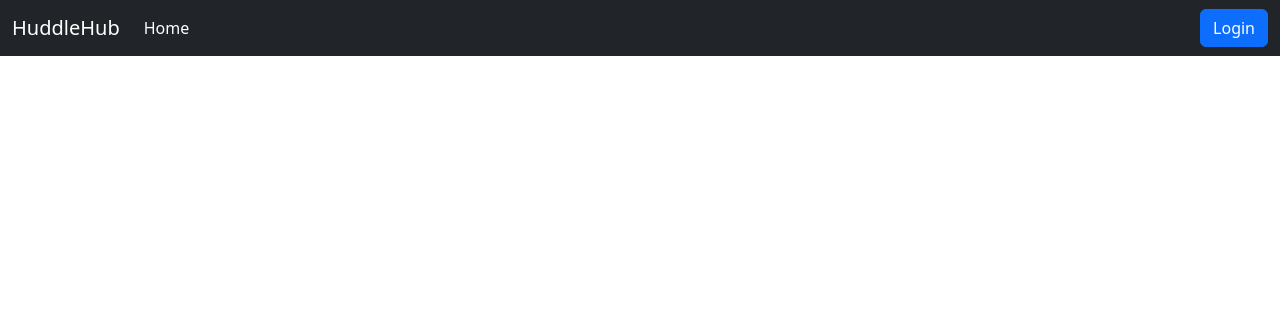
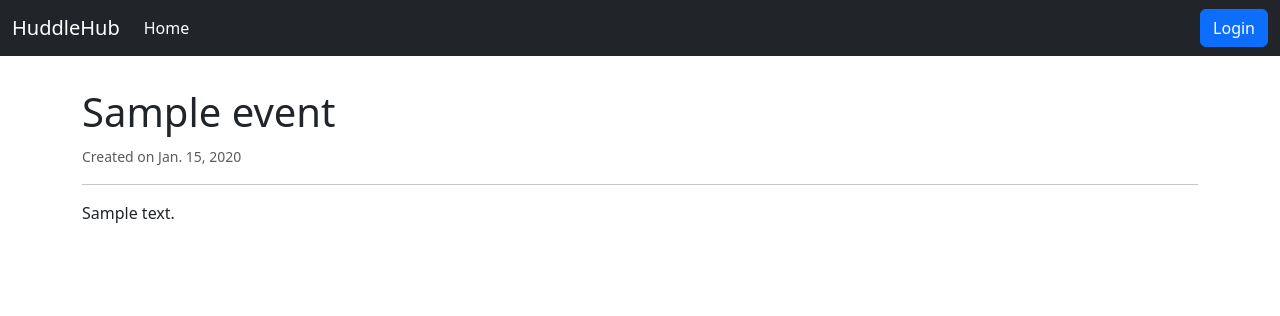
Before and after one commit to waffledood/huddle-hub, a Django app: template backend/templates/event.html in a window 1280 px wide. Shown: the top 316 px of the page. Run offline with Django 4.2, Linux system fonts and the light colour scheme; the template is opened without the code that fills it: values that come from a table or form of the project are taken from there, others are empty; tables that the repository leaves empty hold one stand-in row (values such as "Sample post").

Commit message:
Implement content of event.html

```diff
--- a/backend/templates/event.html
+++ b/backend/templates/event.html
@@ -2,5 +2,15 @@
 
 {% block body %}
 <main class="container">
+  <div class="mt-3">
+    <h1>{{ event.title }}</h1>
+    <p>
+      <small class="text-body-secondary">Created on {{ event.created }}</small>
+    </p>
+  </div>
+  <hr>
+  <div class="mt-3">
+    {{ event.description }}
+  </div>
 </main>
 {% endblock %}
```
